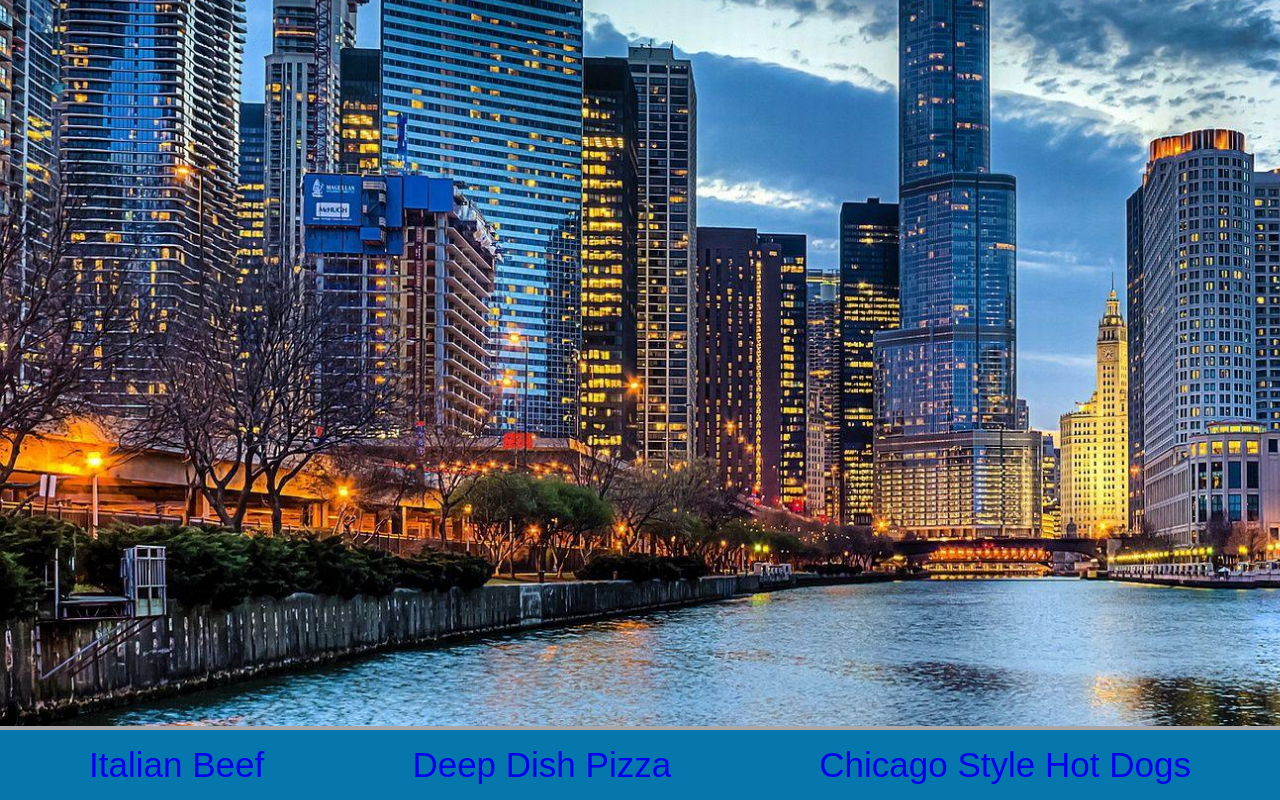
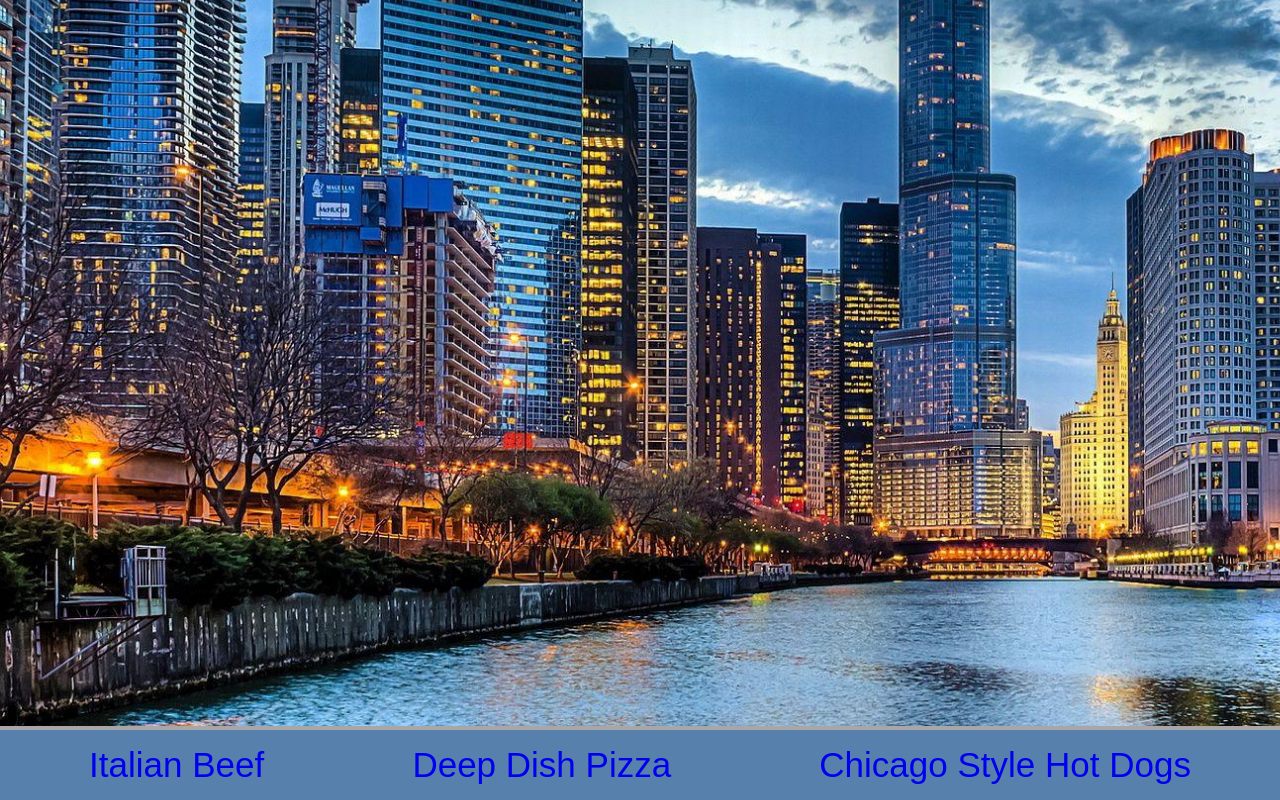
Before and after one commit to flopez00/odin-recipes, a plain HTML site: page index.html in a window 1280 px wide. Shown: the part 466-1266 px from the top of the page. Drawn offline with Linux system fonts and the light colour scheme.

Commit message:
added styling to home page

```diff
--- a/style.css
+++ b/style.css
@@ -21,7 +21,7 @@ a {
   }
 
 .nav {
-    background-color: rgb(5, 119, 172);
+    background-color: rgb(88, 128, 173);
 
 }
 
```
